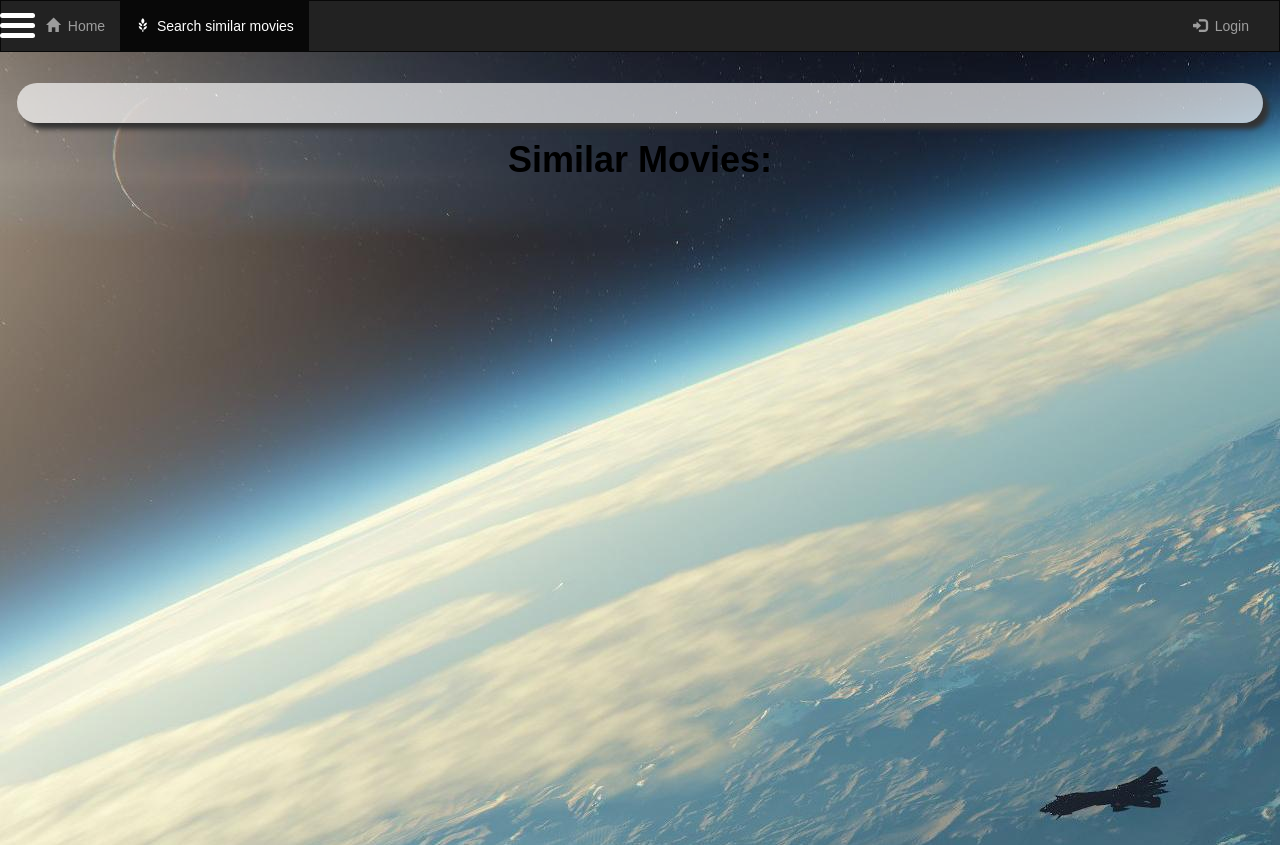
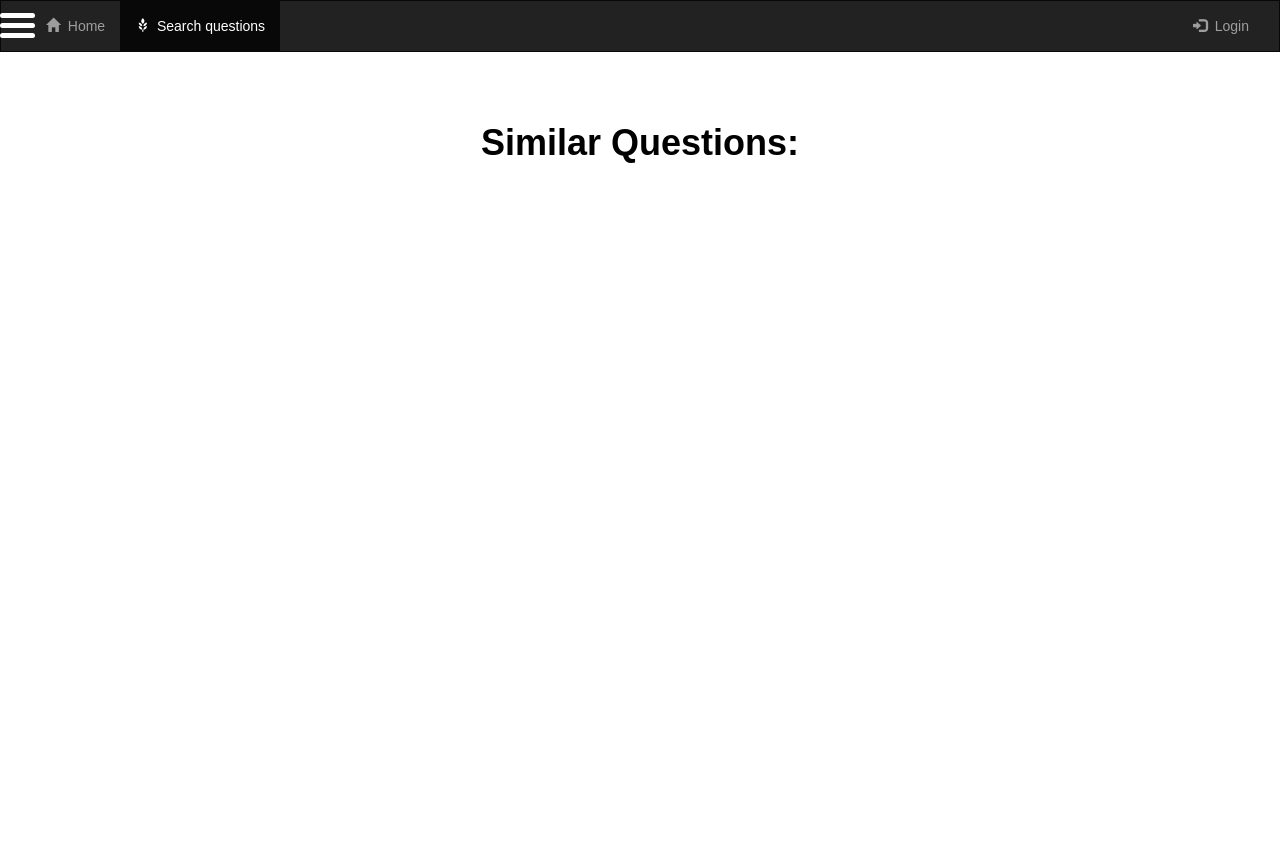
Before and after one commit to ShivamShrirao/Quora_Similar_Questions_Search, a Flask app: template www/templates/about.html in a window 1280 px wide. Run offline with Flask 2, Linux system fonts and the light colour scheme; the template is opened without the code that fills it, so the values that code supplies are empty; parts of the project's set-up code (start-up, migrations or seed data) failed here and were passed over; some libraries are stand-ins or nearby versions.

Commit message:
basic search functionality working

```diff
--- a/www/server.py
+++ b/www/server.py
@@ -6,11 +6,12 @@ import torch
 import numpy as np
 import json
 import pickle
+import time
 
 DATASET_DIR = "../quora-question-pairs-dataset/"
 
 with open (DATASET_DIR + 'corpus_sentences.list', 'rb') as fp:
-    corpus_sentences = pickle.load(fp)
+	corpus_sentences = pickle.load(fp)
 
 corpus_embeddings = torch.load(DATASET_DIR+'corpus_embeddings.pt')
 
@@ -24,27 +25,30 @@ app = Flask(__name__)
 def index():
 	return render_template("index.html")
 
+def search_question(inp_question, top_k=10):
+	question_embedding = model.encode(inp_question, convert_to_tensor=True)
+	hits = util.semantic_search(question_embedding, corpus_embeddings, top_k=top_k)
+	return hits[0]
+
+cache_hits = {}
+# TODO: Limit cache_hits size.
 def get_resp_dicts(query):
 	res = []
-	hits = search_question(query)
+	hits = cache_hits.get(query)
+	if hits is None:
+		hits = search_question(query)
+		cache_hits[query] = hits
 	for hit in hits:
 		res.append({
 				"value": corpus_sentences[hit['corpus_id']],
 				"score": f"({hit['score']:.3f}) ",
-				"url": url_for('about', id=hit['corpus_id'])
+				"url": url_for('about', qid=hit['corpus_id'])
 				})
 	return res
 
-@app.route('/fetch')
-def submit():
-	query = request.args['term']
-	res = []
-	if query:
-		res = get_resp_dicts(query)
-	return json.dumps(res)
-
 @app.route('/search')
 def search():
+	start_time = time.time()
 	res = []
 	query = None
 	try:
@@ -53,37 +57,14 @@ def search():
 			res = get_resp_dicts(query)
 	except KeyError:
 		pass
-	return render_template("search.html", qtype="Search", res=res, query=query)
+	end_time = time.time()
+	time_taken = end_time-start_time
+	return render_template("search.html", qtype="Search", res=res, query=query, time_taken=f"{time_taken:.4f}")
 
 
-@app.route('/about/<id>')
-def about(id):
-	ret = db.movies.find_one({"id": int(id)}, {"_id": 0})
-	similar = []
-	if ret is None:
-		ret = {"title": "Not Found!"}
-	else:
-		top_results, cos_scores = get_recommendations(ret["idx"])
-		for i in top_results:
-			similar.append(db.movies.find_one({"idx": i.item()}, {"_id": 0}))
-			similar[-1]["cos_score"] = cos_scores[i].item()
-		similar[:15] = sorted(similar[:15], key=lambda e: e["vote_weight"]*e["cos_score"], reverse=True)
-	return render_template("about.html", main_movie=ret, similar=similar)
-
-
-def search_question(inp_question, top_k=10):
-    start_time = time.time()
-    question_embedding = model.encode(inp_question, convert_to_tensor=True)
-    hits = util.semantic_search(question_embedding, corpus_embeddings, top_k=top_k)
-    end_time = time.time()
-    hits = hits[0]
-
-    print("Input question:", inp_question)
-    print("Results (after {:.3f} seconds):".format(end_time-start_time))
-    for hit in hits:
-        print("\t{:.3f}\t{}".format(hit['score'], corpus_sentences[hit['corpus_id']]))
-
-    return hits
+@app.route('/about/<qid>')
+def about(qid):
+	return render_template("about.html", main_que=corpus_sentences[qid], similar=similar)
 
 
 if __name__ == '__main__':
--- a/www/static/css/style.css
+++ b/www/static/css/style.css
@@ -1,7 +1,3 @@
-.w3-theme {
-    background-color: #16151d !important
-}
-
 .w3-theme-red {
     color: #ffffff !important;
     background-color: #fc3955 !important;
@@ -150,7 +146,7 @@ select:focus {
 }
 
 a {
-    color: #eee;
+    color: #195faa;
     font-size: 14px;
     text-decoration: none;
 }
@@ -380,7 +376,6 @@ body {
     background-repeat: no-repeat;
     background-size: auto;
     background-attachment: fixed;
-    background: url("/static/images/bg.jpg") no-repeat;
 }
 
 #nav-icon1 {
@@ -539,7 +534,3 @@ body {
   clear: both;
   display: table;
 }
-
-  span.keys {
-    color:green;
-  }
--- a/www/templates/about.html
+++ b/www/templates/about.html
@@ -2,17 +2,17 @@
 
 {% block content %}
 	<script>
-		document.title = "{{main_movie.title}}";
+		document.title = "{{main_que.value}}";
 	</script>
 	<div style="margin-top: 30px">
-		{% with movieobj=main_movie %}
+		{% with hitobj=main_que %}
 			{% include "tile.html" %}
 		{% endwith %}
 	</div>
 	<br>
-	<h1 align="center" style="margin-top: -5px"><b style="color: black">Similar Movies: </b></h1>
+	<h1 align="center" style="margin-top: -5px"><b style="color: black">Similar Questions: </b></h1>
 	{% for sim in similar %}
-		{% with movieobj=sim %}
+		{% with hitobj=sim %}
 			{% include "tile.html" %}
 		{% endwith %}
 		<br>
--- a/www/templates/base.html
+++ b/www/templates/base.html
@@ -53,7 +53,7 @@
                     </li>
                     <li class="active">
                         <a href="/">
-                            <span class="glyphicon glyphicon-grain" aria-hidden="true"></span>&nbsp; Search similar movies
+                            <span class="glyphicon glyphicon-grain" aria-hidden="true"></span>&nbsp; Search questions
                         </a>
                     </li>
                 </ul>
--- a/www/templates/index.html
+++ b/www/templates/index.html
@@ -20,5 +20,4 @@
 	    	<input id="searchfield" placeholder="Search Questions" type="text" name="q" autofocus autocomplete="off" class="form-control input-lg" style="width: 90%">
 	  	</div>
 	</form>
-  <script src="{{ url_for('static', filename='js/app.js')}}"></script>
 {% endblock %}
--- a/www/templates/tile.html
+++ b/www/templates/tile.html
@@ -1,9 +1,9 @@
-	<div class="row tile">
+	<div class="">
 		<a href="{{hitobj.url}}">
-			<h1 style="display: inline;"><b><u>{{ hitobj.title }}</u></b></h1>
+			<b style="display: inline;">{{ hitobj.value }}</b>
 		</a>
 		{% if hitobj.score %}
-			(Similarity score: {{"{:.2f}".format(hitobj.score)}})
+			{{hitobj.score}}
 		{% endif %}
 		<br>
 
```
Also changed, not shown: www/templates/bar_graph.html (deleted, +0 -31 lines), www/templates/search.html (+6 -1 lines), www/static/images/bg.jpg (deleted), 1 other file. Lines whose indentation alone changed are shown as unchanged.
